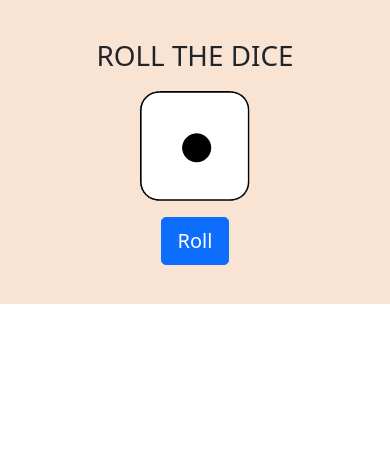
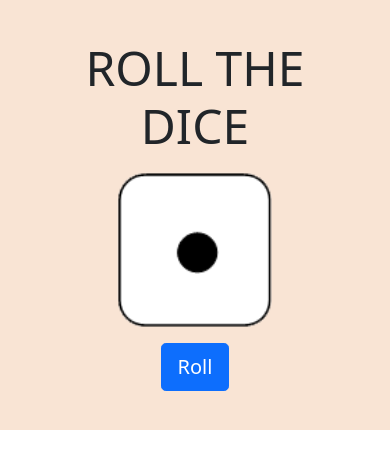
Before and after one commit to 0xyshv/Rollthedice, a plain HTML site: page index.html in a window 390 px wide. Drawn offline with nearby package versions, Linux system fonts and the light colour scheme; a web font is replaced by a local one.

Commit message:
Add files via upload

```diff
--- a/css/styles.css
+++ b/css/styles.css
@@ -3,8 +3,21 @@
   background-color: #F9E4D4;
   text-align: center;
   padding: 10%;
+
+}
+.heading{
+  font-size: 4rem;
 }
 #dice-image{
+  width: 15%;
 padding-top: 3%;
   padding-bottom: 5%;
 }
+@media (max-width:600px) {
+  .heading{
+    font-size: 3rem;
+  }
+
+  #dice-image{
+  width: 50%;
+  }
--- a/index.html
+++ b/index.html
@@ -13,7 +13,7 @@
 
 <body>
   <section id="dice-roll">
-    <h1>ROLL THE DICE</h1>
+    <h1 class="heading">ROLL THE DICE</h1>
       <img src="images/1.png" id="dice-image" alt="dice-image">
      <br>
       <button type="button" class="btn btn-primary btn-lg" id="roll-button" name="button">Roll</button>
```
